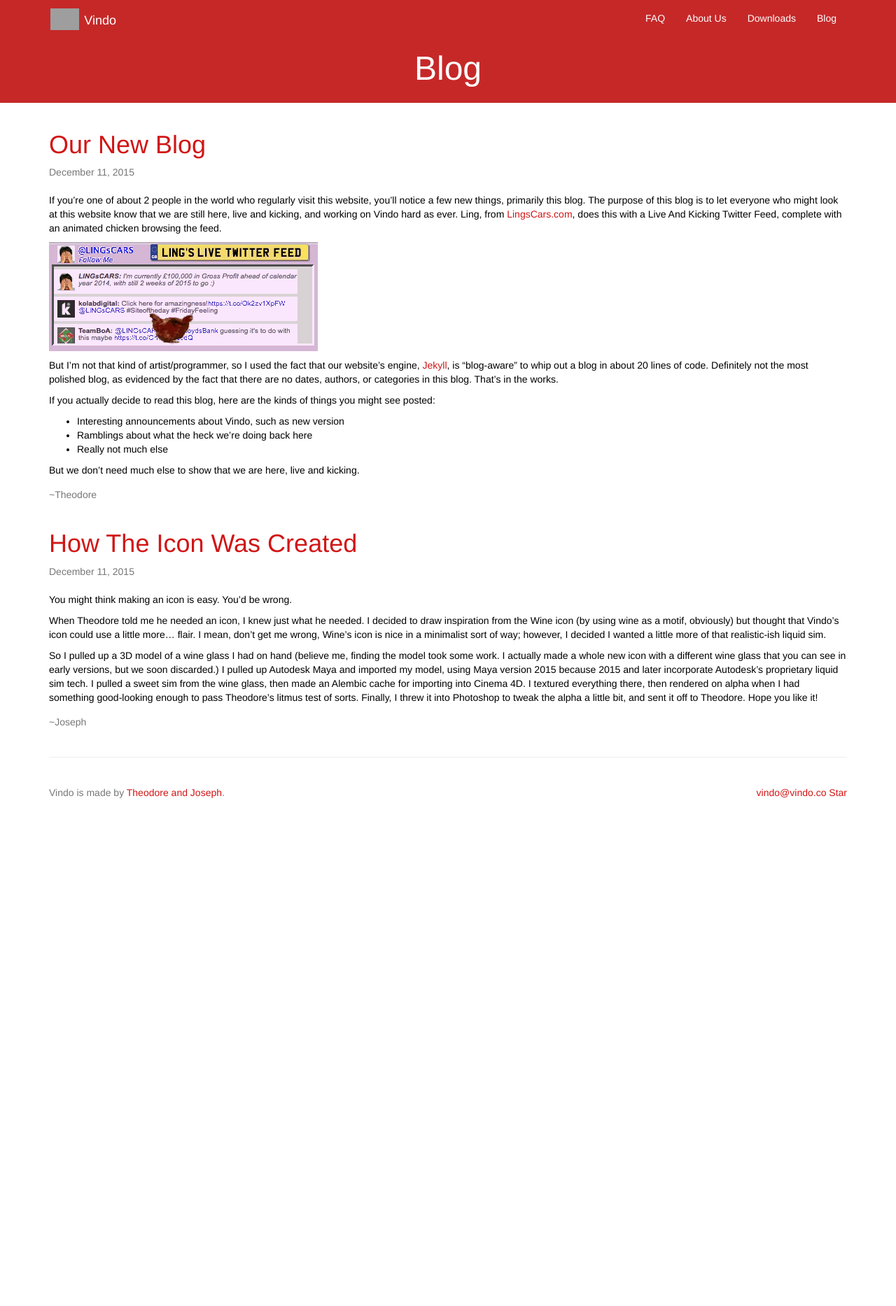
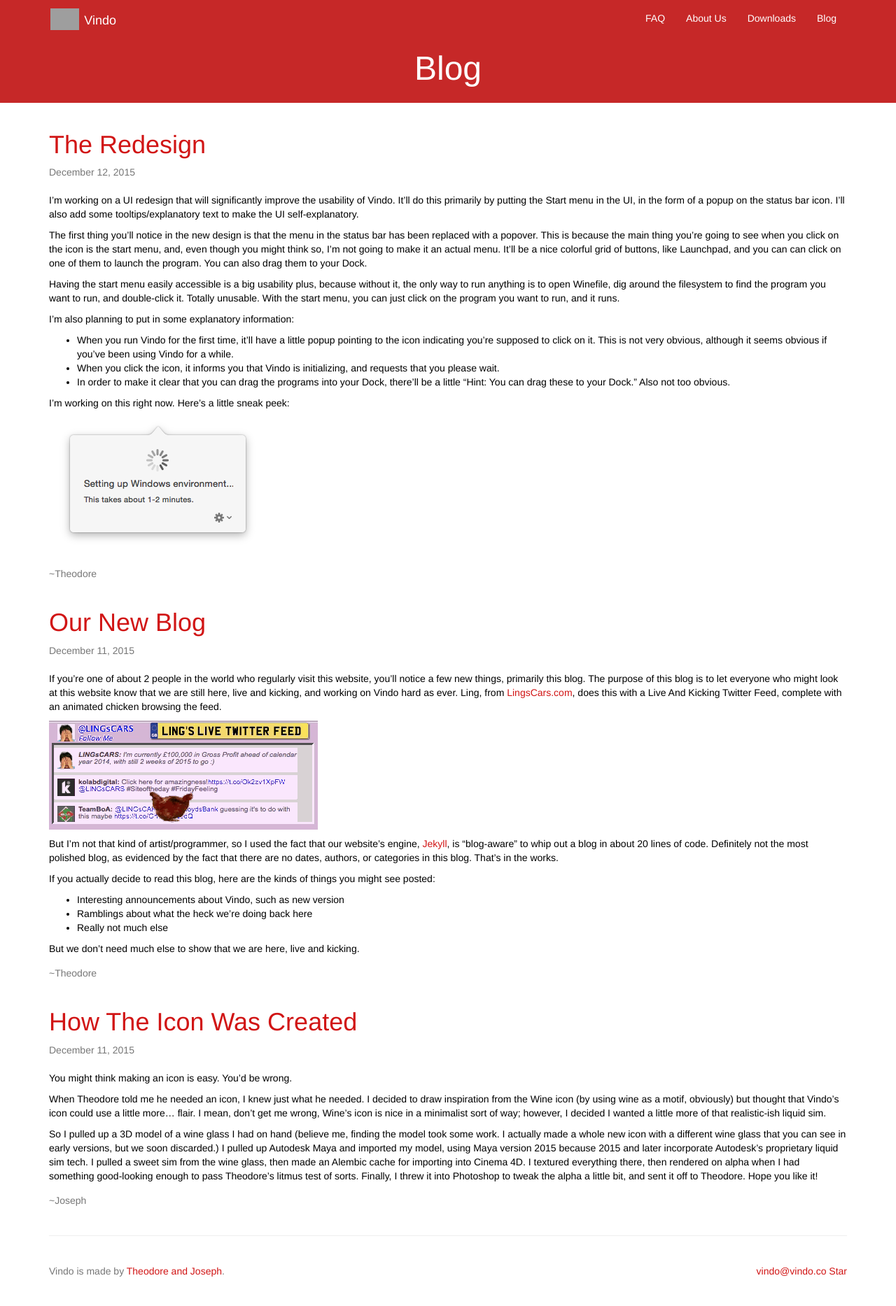
Before and after one commit to vindo-app/vindo, a Jekyll site: the page built from blog.html, in a window 1280 px wide. Shown: the whole page at 70% size. Built offline with Jekyll 4.4.1, drawn with Linux system fonts in a browser that asks for light colours; nearby versions of some CDN libraries; comment, search, counter and statistics services are not loaded; before the commit the page ends 1183 px from its top, so only the background shows below that; grey boxes are pictures that could not be loaded.

Commit message:
new blog post, put date and author in

```diff
--- a/_includes/highlight.html
+++ b/_includes/highlight.html
@@ -7,6 +7,7 @@
         {% elsif page.type == 'post' %}
             <div class="col-sm-12">
                 <h1 class="post-title">{{ page.title }}</h1>
+                <h5 class="date">{{ page.date | date: '%B %d, %Y' }}</h5>
             </div>
         {% elsif page.type == 'index' %}
             <div class="col-sm-4">
--- /dev/null
+++ b/_includes/postcontent.html
@@ -0,0 +1,3 @@
+{% if page.type == 'post' %}
+    <div class="author">{{ site.data.authors[page.author] }}</div>
+{% endif %}
--- a/_layouts/default.html
+++ b/_layouts/default.html
@@ -5,7 +5,9 @@
         {% include header.html %}
         <div class="container">
             {{ content }}
+            {% include postcontent.html %}
         </div>
         {% include footer.html %}
+        {% include footerscript.html %}
     </body>
 </html>
--- /dev/null
+++ b/_posts/2015-12-12-the-redesign.md
@@ -0,0 +1,22 @@
+---
+type: post
+author: theodore
+---
+
+I'm working on a UI redesign that will significantly improve the usability of Vindo. It'll do this primarily by putting the Start menu in the UI, in the form of a popup on the status bar icon. I'll also add some tooltips/explanatory text to make the UI self-explanatory.
+
+The first thing you'll notice in the new design is that the menu in the status bar has been replaced with a popover. This is because the main thing you're going to see when you click on the icon is the start menu, and, even though you might think so, I'm not going to make it an actual menu. It'll be a nice colorful grid of buttons, like Launchpad, and you can can click on one of them to launch the program. You can also drag them to your Dock.
+
+Having the start menu easily accessible is a big usability plus, because without it, the only way to run anything is to open Winefile, dig around the filesystem to find the program you want to run, and double-click it. Totally unusable. With the start menu, you can just click on the program you want to run, and it runs.
+
+I'm also planning to put in some explanatory information:
+
+  - When you run Vindo for the first time, it'll have a little popup pointing to the icon indicating you're supposed to click on it. This is not very obvious, although it seems obvious if you've been using Vindo for a while.
+  - When you click the icon, it informs you that Vindo is initializing, and requests that you please wait.
+  - In order to make it clear that you can drag the programs into your Dock, there'll be a little "Hint: You can drag these to your Dock." Also not too obvious.
+
+I'm working on this right now. Here's a little sneak peek:
+
+![setting up][setup]
+
+  [setup]: /images/setting-up.png
--- a/_sass/_header.scss
+++ b/_sass/_header.scss
@@ -62,6 +62,10 @@ button.navbar-toggle {
         margin-top: 0;
     }
 
+    .date {
+        color: white;
+    }
+
     .btn-download {
         @media (min-width: 1200px) {
             margin-top: 110px;
```
Also changed, not shown: images/setting-up.png (added).
